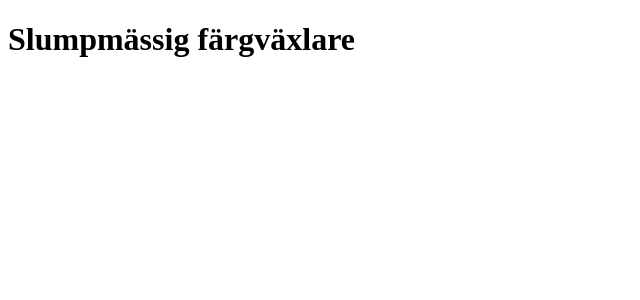
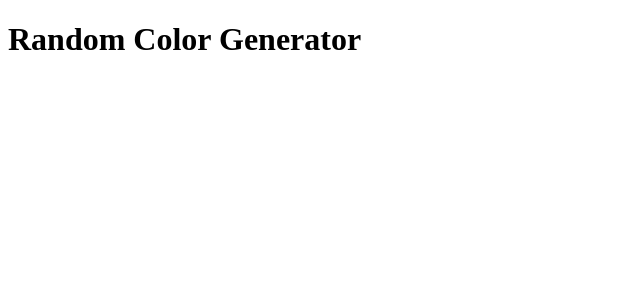
Before and after one commit to Peter-WebDev/random-color-generator, a React (Vite) app: page / in a window 1280 px wide. Shown: the top 300 px of the page, without its empty margins (0-640 px from the left). Built offline with nearby package versions, Linux system fonts and the light colour scheme.

Commit message:
Update heading text in App component to display in English

```diff
--- a/src/App.tsx
+++ b/src/App.tsx
@@ -1,7 +1,7 @@
 function App() {
     return (
         <div>
-            <h1>Slumpmässig färgväxlare</h1>
+            <h1>Random Color Generator</h1>
         </div>
     );
 }
```
